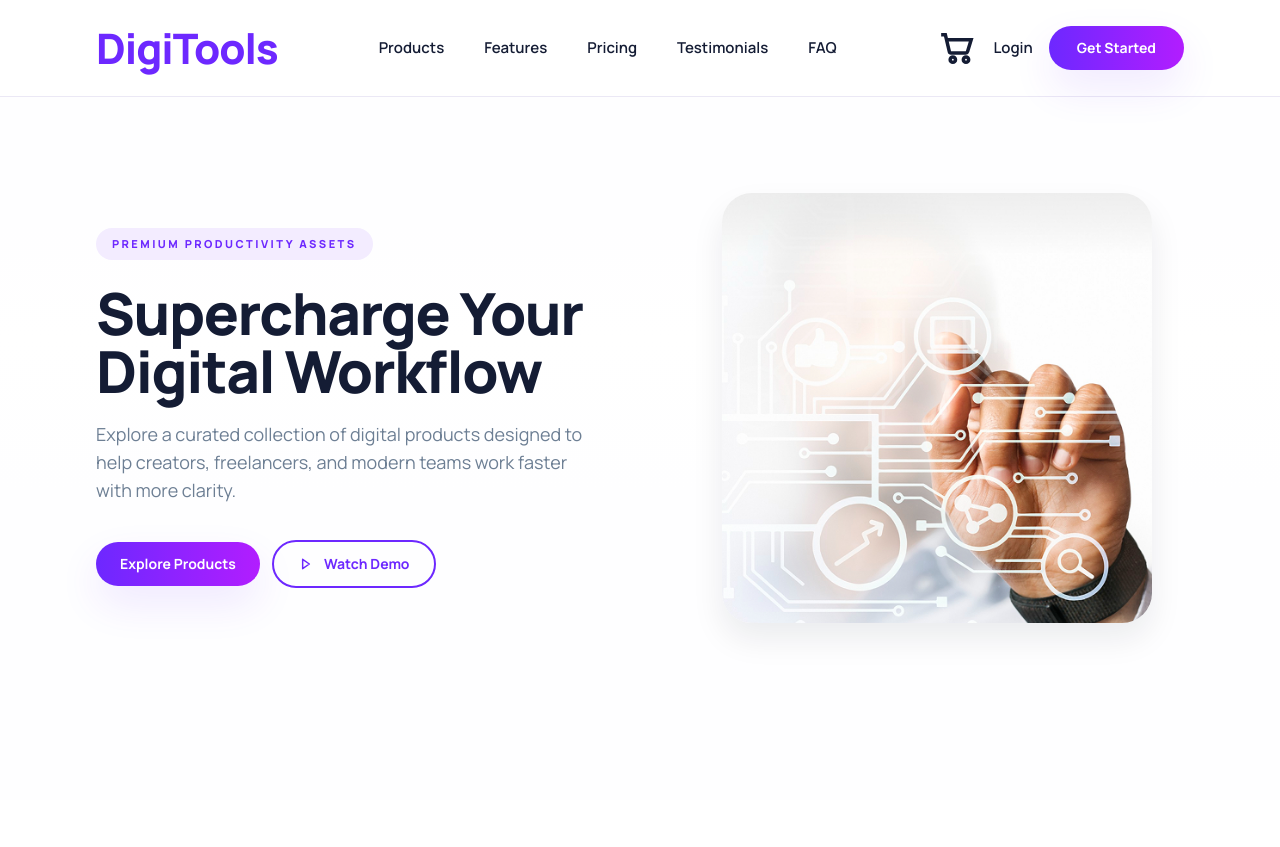
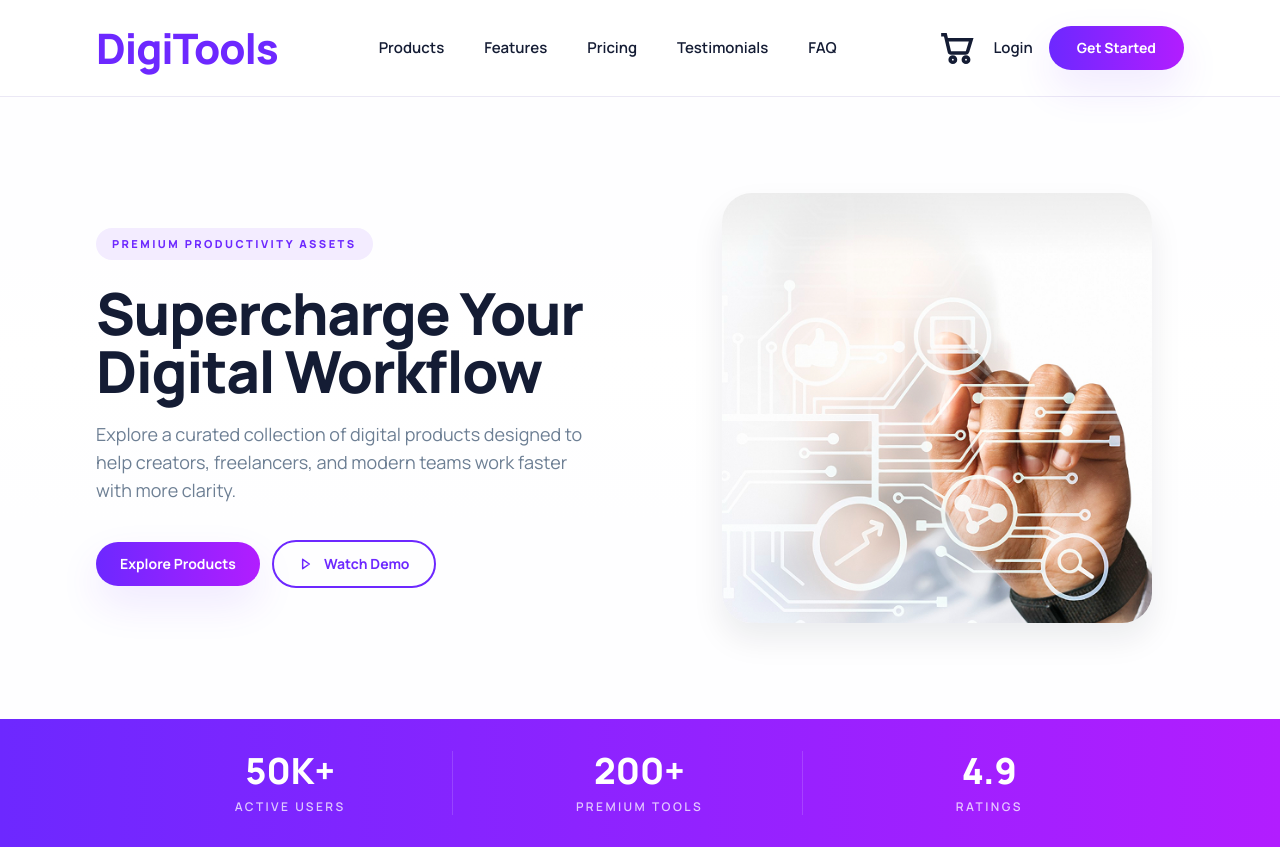
Before and after one commit to nayeembiswasfl/my-sixth-assignment, a React (Vite) app: page / in a window 1280 px wide. Before the commit the page ends 800 px from the top, so only its background shows below. Built offline with nearby package versions, Linux system fonts and the light colour scheme.

Commit message:
add stats and higlights section

```diff
--- a/src/App.jsx
+++ b/src/App.jsx
@@ -1,6 +1,12 @@
 import headerImage from '../resources/head.png';
 
 const navLinks = ['Products', 'Features', 'Pricing', 'Testimonials', 'FAQ'];
+
+const stats = [
+  { value: '50K+', label: 'Active Users' },
+  { value: '200+', label: 'Premium Tools' },
+  { value: '4.9', label: 'Ratings' },
+];
 
 function App() {
   const cartCount = 0;
@@ -68,8 +74,9 @@ function App() {
         </nav>
       </header>
 
-      <main id="home" className="mx-auto max-w-6xl px-4 py-16 sm:px-6 lg:px-8">
-        <section className="grid items-center gap-12 lg:grid-cols-[1.02fr,0.92fr] lg:py-8">
+      <main id="home">
+        <section className="mx-auto max-w-6xl px-4 py-16 sm:px-6 lg:px-8">
+          <div className="grid items-center gap-12 lg:grid-cols-[1.02fr,0.92fr] lg:py-8">
             <div className="max-w-xl">
               <span className="inline-flex rounded-full bg-brand-mist px-4 py-2 text-[11px] font-extrabold uppercase tracking-[0.22em] text-brand-violet">
                 Premium productivity assets
@@ -108,6 +115,23 @@ function App() {
                 className="aspect-square w-full rounded-[30px] object-cover shadow-card"
               />
             </div>
+          </div>
+        </section>
+
+        <section className="bg-brand-gradient px-4 py-8 text-white sm:px-6 lg:px-8">
+          <div className="mx-auto grid max-w-5xl gap-6 sm:grid-cols-3">
+            {stats.map((stat, index) => (
+              <article
+                key={stat.label}
+                className={`text-center ${index !== 2 ? 'sm:border-r sm:border-white/15' : ''}`}
+              >
+                <p className="font-display text-4xl font-extrabold">{stat.value}</p>
+                <p className="mt-2 text-xs font-semibold uppercase tracking-[0.2em] text-white/75">
+                  {stat.label}
+                </p>
+              </article>
+            ))}
+          </div>
         </section>
       </main>
     </div>
@@ -127,7 +151,7 @@ function MenuIcon() {
 function CartIcon() {
   return (
     <svg viewBox="0 0 24 24" aria-hidden="true" className="h-4.5 w-4.5 fill-none stroke-current stroke-[2.1]">
-      <path d="M2.5 4H5l2.4 10.2a1 1 0 0 0 1 .8h8.9a1 1 0 0 0 1-.77L20.5 7H6.1" />
+      <path d="M2.5 4H5l2.4 10.2a1 1 0 0 0 1 .8h8.9a1 1.0 0 0 0 1-.77L20.5 7H6.1" />
       <circle cx="9.5" cy="19" r="1.6" />
       <circle cx="17.4" cy="19" r="1.6" />
     </svg>
```
Lines whose indentation alone changed are shown as unchanged.
